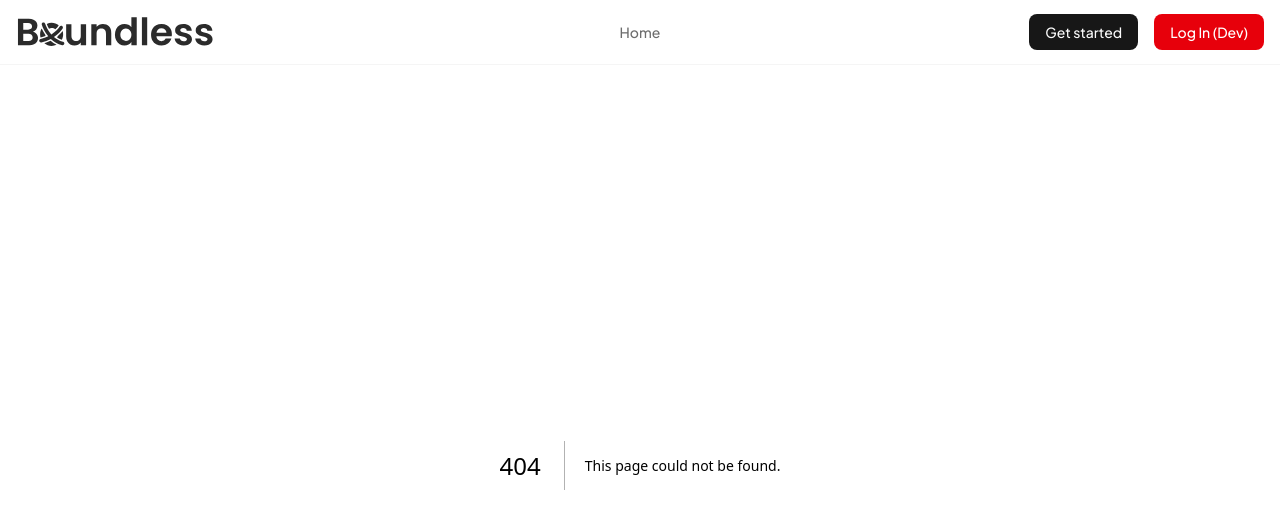
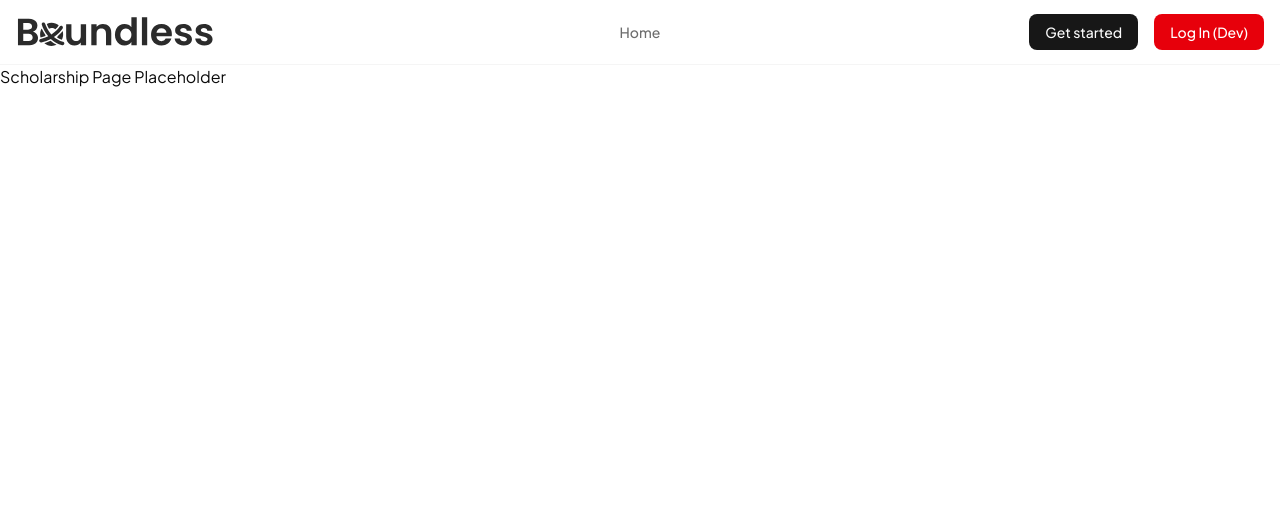
Before and after one commit to HackyUci/boundless, a Next.js app in the folder frontend/: page /scholarship in a window 1280 px wide. Before the commit this address had no page. Shown: the top 528 px of the page. Built offline with nearby package versions, Linux system fonts and the light colour scheme.

Commit message:
feat: create Scholarship page component

```diff
--- /dev/null
+++ b/frontend/src/app/scholarship/page.tsx
@@ -0,0 +1,9 @@
+import React from 'react'
+
+const page = () => {
+  return (
+    <div>Scholarship Page Placeholder</div>
+  )
+}
+
+export default page
```
